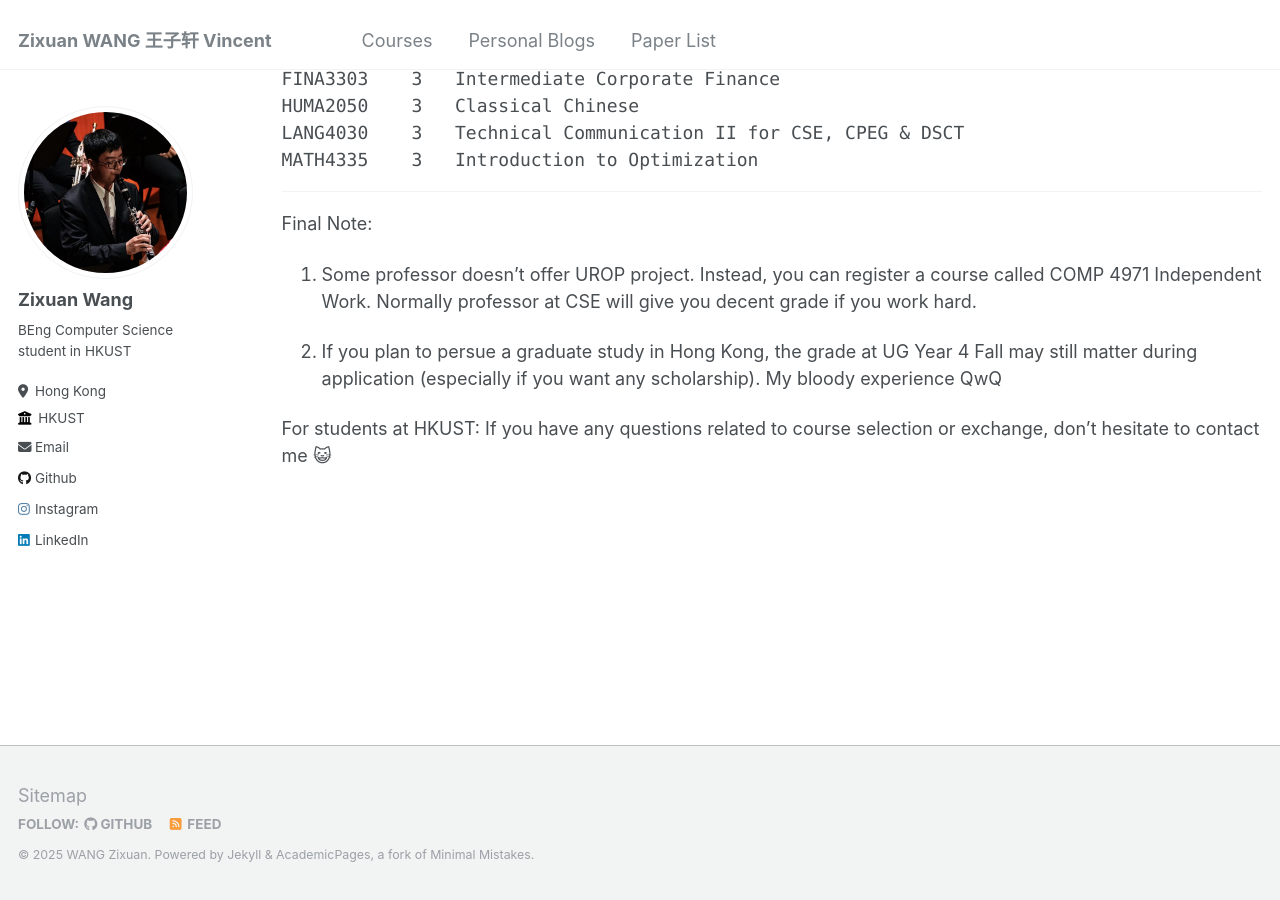
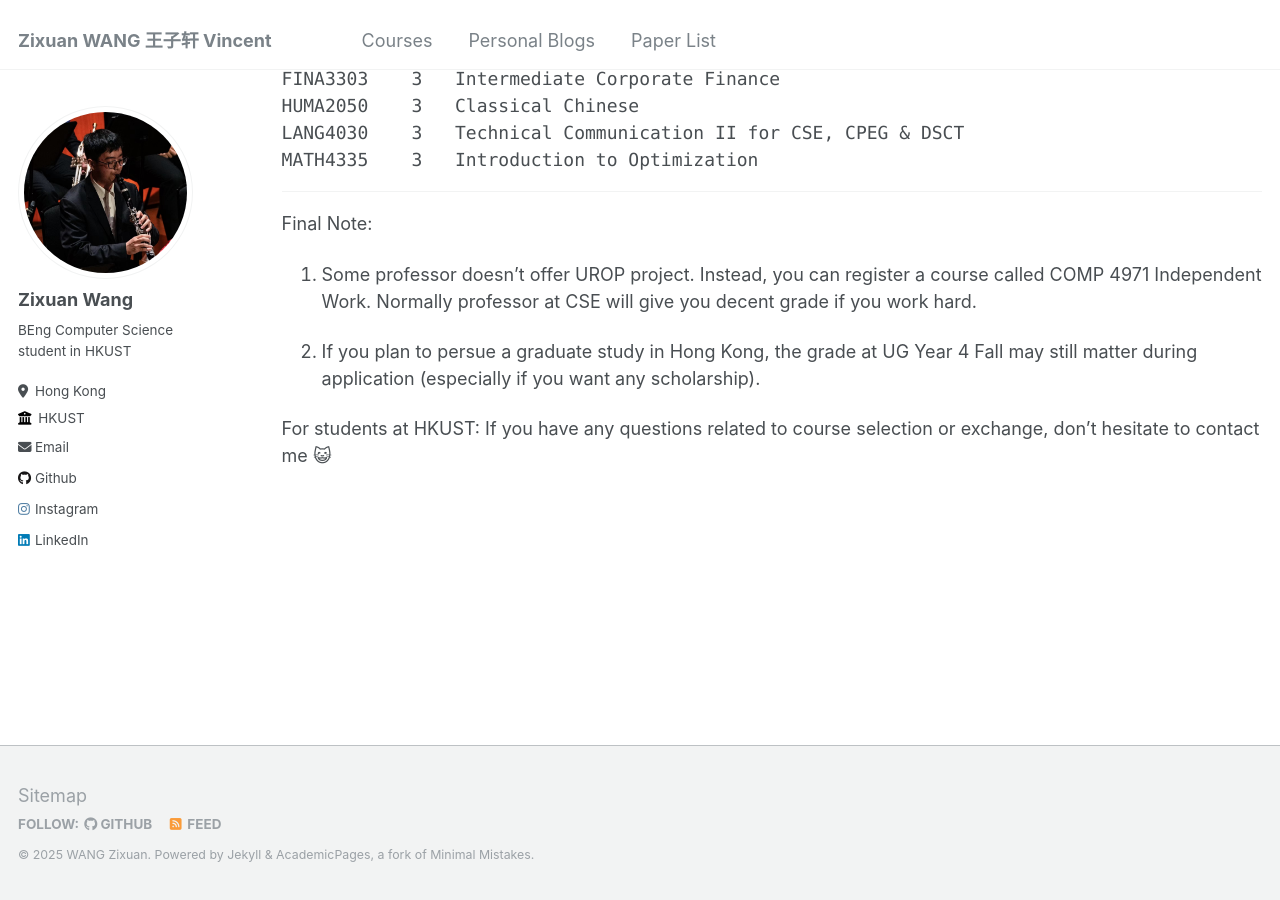
Before and after one commit to Vincent2311/Vincent2311.github.io, a Jekyll site: the page built from _teaching/courses.md, in a window 1280 px wide and 900 px high, scrolled down 2626 px. Built offline with Jekyll 4.4.1, drawn with Linux system fonts in a browser that asks for light colours.

Commit message:
Update courses.md

```diff
--- a/_teaching/courses.md
+++ b/_teaching/courses.md
@@ -121,6 +121,6 @@ MATH4335    3   Introduction to Optimization
 Final Note:
 1. Some professor doesn't offer UROP project. Instead, you can register a course called COMP 4971 Independent Work. Normally professor at CSE will give you decent grade if you work hard.
 
-2. If you plan to persue a graduate study in Hong Kong, the grade at UG Year 4 Fall may still matter during application (especially if you want any scholarship). My bloody experience QwQ
+2. If you plan to persue a graduate study in Hong Kong, the grade at UG Year 4 Fall may still matter during application (especially if you want any scholarship).
 
 For students at HKUST: If you have any questions related to course selection or exchange, don't hesitate to contact me 😺
```
